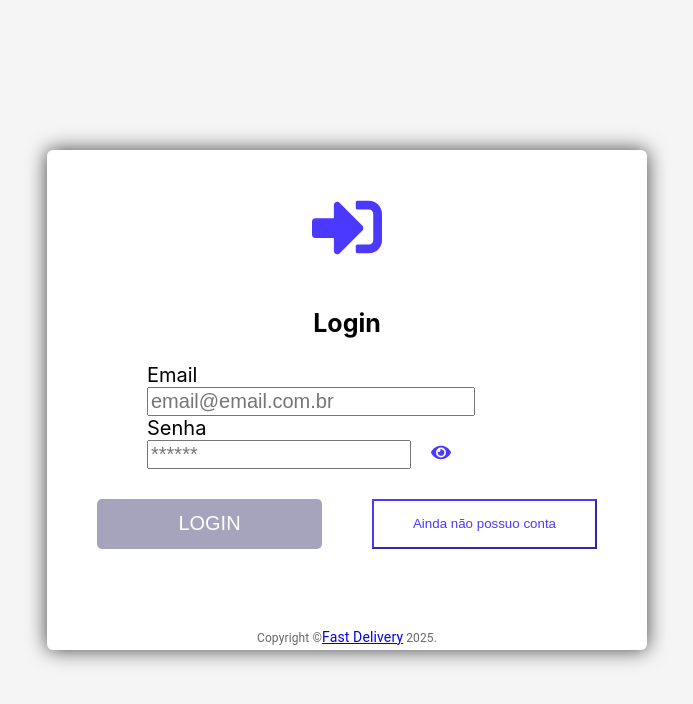
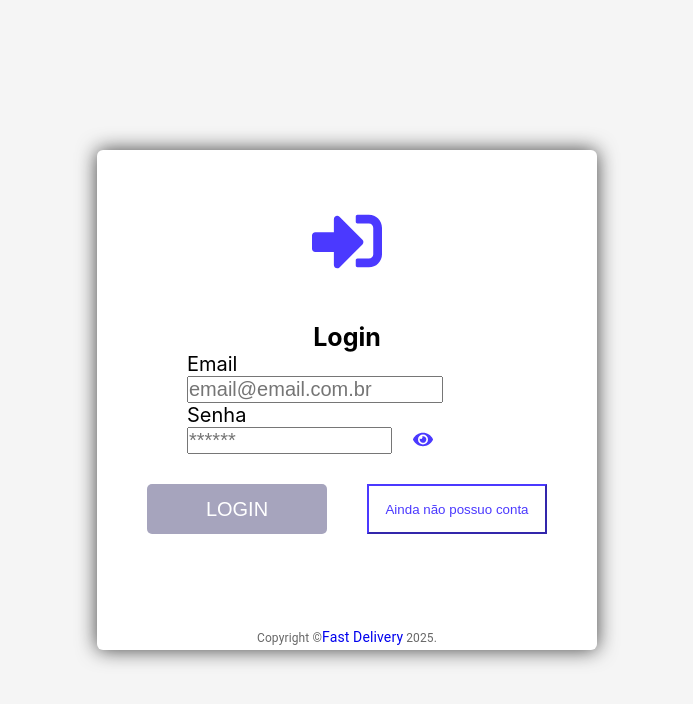
Before and after one commit to fabiomoraisandrade/shop-track, a React (Create React App) app in the folder front-end/: page /login in a window 1280 px wide. Shown: the top 704 px of the page, without its empty margins (293-986 px from the left). Built offline with nearby package versions, Linux system fonts and the light colour scheme; no server answers.

Commit message:
insere estilização raíz em `index.css` para corrigir estilização na tela de produtos

```diff
--- a/front-end/src/components/ProductCard/index.jsx
+++ b/front-end/src/components/ProductCard/index.jsx
@@ -2,7 +2,7 @@ import { PropTypes } from "prop-types";
 import { useCartQuantity } from "../../hooks";
 import { ProductContainer, ImageContainer,
   ProductImg, InfoContainer, Name, Price, Span,
-  ChangeQuantity, QauntityInput
+  ChangeQuantity, QuantityInput
 } from './styles';
 
 const ProductCard = ({ product }) => {
@@ -35,7 +35,7 @@ const ProductCard = ({ product }) => {
                     >
                         -
                     </button>
-                    <QauntityInput
+                    <QuantityInput
                         type="number"
                         min="1"
                         max="1000"
--- a/front-end/src/components/ProductCard/styles.js
+++ b/front-end/src/components/ProductCard/styles.js
@@ -1,4 +1,4 @@
-import styled from "styled-components";
+import styled from 'styled-components';
 
 export const ProductContainer = styled.div`
   width: 40%;
@@ -92,7 +92,7 @@ export const ChangeQuantity = styled.div`
   }
 `;
 
-export const QauntityInput = styled.input`
+export const QuantityInput = styled.input`
   background-color: transparent;
   border: none;
   width: 33.3%;
--- a/front-end/src/index.css
+++ b/front-end/src/index.css
@@ -1,3 +1,12 @@
+@import url('https://fonts.googleapis.com/css2?family=Montserrat:wght@300&display=swap');
+
+* {
+  box-sizing: border-box;
+  margin: 0;
+  padding: 0;
+  text-decoration: none;
+}
+
 body {
   margin: 0;
   font-family: -apple-system, BlinkMacSystemFont, 'Segoe UI', 'Roboto', 'Oxygen',
```
